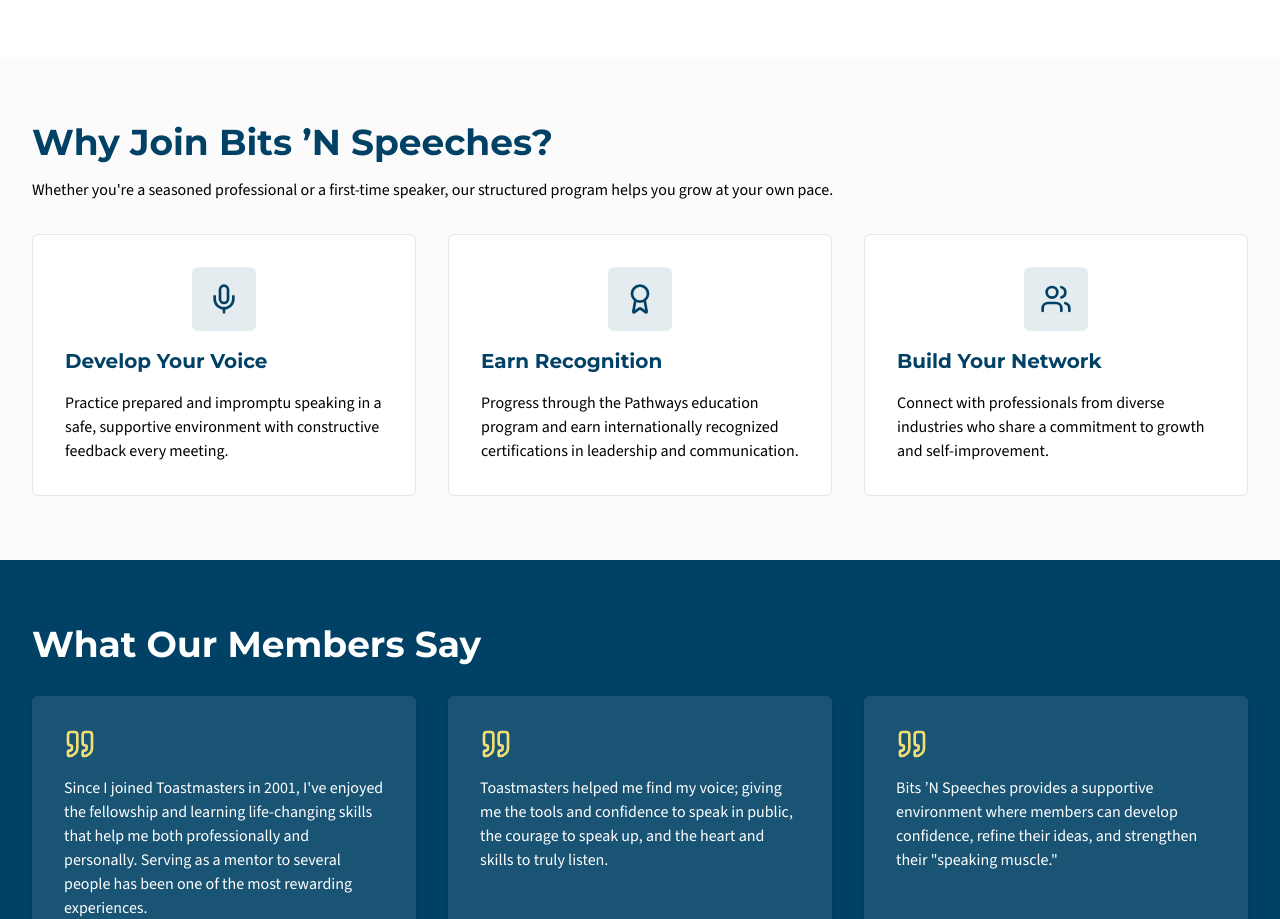
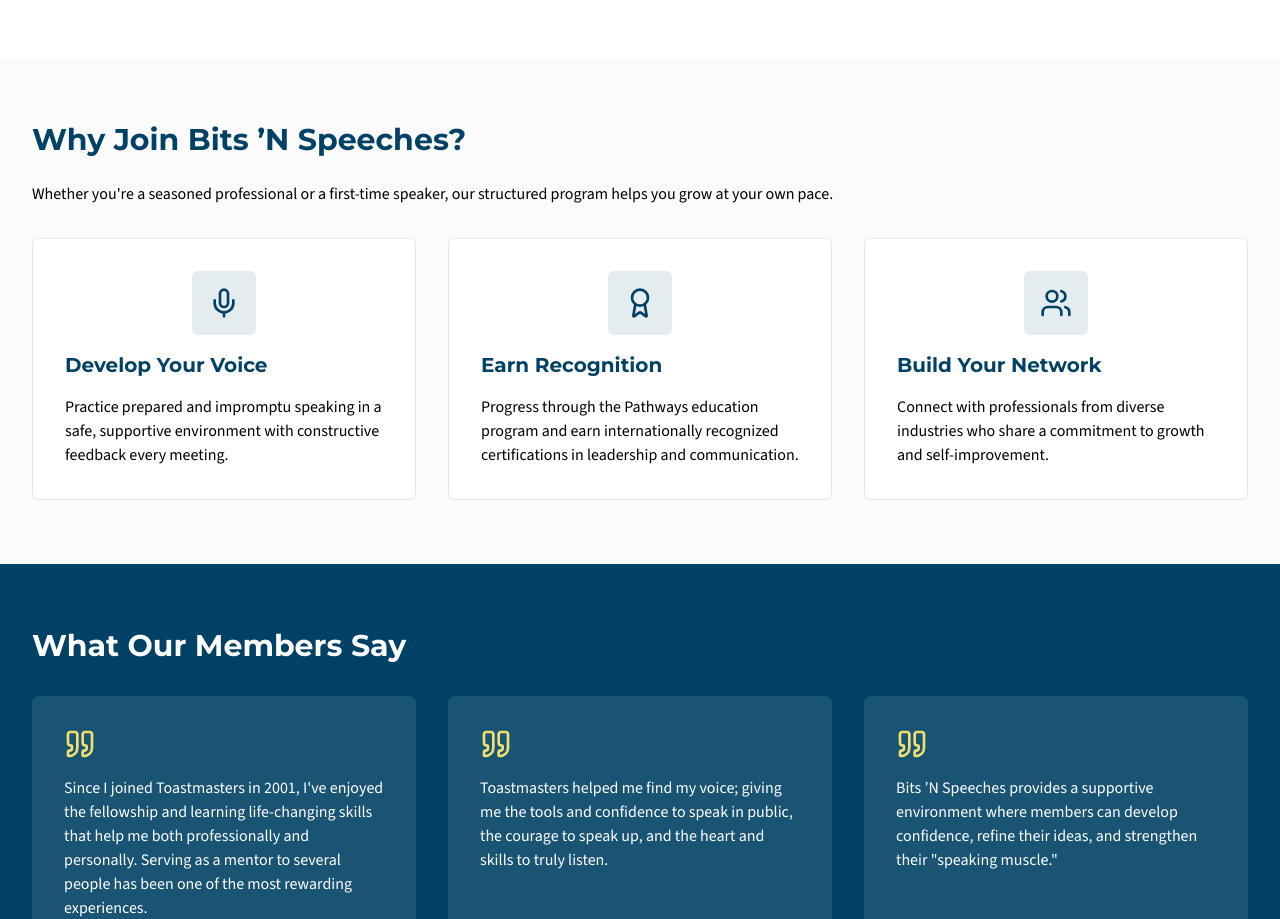
Before and after one commit to rainwithcode/bits-n-speeches, a Next.js app: page / in a window 1280 px wide. Shown: the part 840-1759 px from the top of the page. Built offline with nearby package versions, Linux system fonts and the light colour scheme; no server answers; the database is empty.

Commit message:
feat(shared-ui): section heading

```diff
--- a/src/app/(public)/(home)/components/Testimonials.tsx
+++ b/src/app/(public)/(home)/components/Testimonials.tsx
@@ -5,14 +5,15 @@
 import getInitials from "@/utils/get-initials";
 
 import { members } from "../../data/members";
+import SectionHeading from "../../shared/SectionHeading";
 
 export default function Testimonials() {
   return (
     <section className="bg-primary">
       <div className="max-w-7xl mx-auto px-4 md:px-6 lg:px-8 py-8 md:py-16">
-        <h2 className="font-heading font-bold text-primary-foreground text-xl md:text-4xl mb-4">
+        <SectionHeading variant="secondary">
           What Our Members Say
-        </h2>
+        </SectionHeading>
         <ul className="grid md:grid-cols-3 gap-4 md:gap-8 mt-8">
           {members.slice(0, 3).map((member) => {
             const initials = getInitials(member.name);
--- a/src/app/(public)/(home)/components/UpcomingMeetings.tsx
+++ b/src/app/(public)/(home)/components/UpcomingMeetings.tsx
@@ -11,6 +11,7 @@
 } from "@/lib/meetings";
 
 import IconText from "../../../../components/ui/IconText";
+import SectionHeading from "../../shared/SectionHeading";
 
 export default async function UpcomingMeetings() {
   const meetings = await getUpcomingMeetings();
@@ -27,9 +28,7 @@
   return (
     <section className="bg-muted/5">
       <div className="max-w-7xl mx-auto px-4 md:px-6 lg:px-8 py-8 md:py-16">
-        <h2 className="font-heading font-bold text-primary text-xl md:text-4xl mb-8">
-          Upcoming Meetings
-        </h2>
+        <SectionHeading variant="primary">Upcoming Meetings</SectionHeading>
         <div className="flex flex-col gap-4 md:gap-8 md:flex-row ">
           {nextMeeting && (
             <article className="bg-primary p-8 rounded-md" key={nextMeeting.id}>
--- a/src/app/(public)/(home)/components/WhyJoin.tsx
+++ b/src/app/(public)/(home)/components/WhyJoin.tsx
@@ -2,6 +2,7 @@
 
 import { siteConfig } from "@/data/site-config";
 
+import SectionHeading from "../../shared/SectionHeading";
 import { whyJoin } from "../data/why-join";
 
 const icons: Record<string, LucideIcon> = { Mic, Award, Users };
@@ -10,9 +11,9 @@
   return (
     <section className="bg-muted/5">
       <div className="max-w-7xl mx-auto px-4 md:px-6 lg:px-8 py-8 md:py-16">
-        <h2 className="font-heading font-bold text-primary text-xl md:text-4xl mb-4">
+        <SectionHeading variant="primary">
           Why Join {siteConfig.name}?
-        </h2>
+        </SectionHeading>
         <p>
           Whether you&apos;re a seasoned professional or a first-time speaker,
           our structured program helps you grow at your own pace.
--- a/src/app/(public)/about/components/Leadership.tsx
+++ b/src/app/(public)/about/components/Leadership.tsx
@@ -1,4 +1,5 @@
 import { memberWithRoles } from "../../data/members-with-roles";
+import SectionHeading from "../../shared/SectionHeading";
 
 import PersonCard from "./PersonCard";
 
@@ -7,9 +8,7 @@
   return (
     <section className="bg-white">
       <div className="max-w-7xl mx-auto px-4 md:px-6 lg:px-8 py-8 md:py-16">
-        <h2 className="mb-6 text-primary text-lg md:text-3xl font-heading font-bold">
-          Club Leadership
-        </h2>
+        <SectionHeading variant="primary">Club Leadership</SectionHeading>
         <ul className="flex flex-wrap justify-center gap-x-14 gap-y-10">
           {memberWithRoles.map((officer) => (
             <li key={officer.officerRole} className="">
--- a/src/app/(public)/about/components/MIlestones.tsx
+++ b/src/app/(public)/about/components/MIlestones.tsx
@@ -1,14 +1,13 @@
 import { siteConfig } from "@/data/site-config";
 
+import SectionHeading from "../../shared/SectionHeading";
 import { about } from "../data/about";
 
 export default function Milestones() {
   return (
     <section className="bg-white">
       <div className="max-w-7xl mx-auto px-4 md:px-6 lg:px-8 py-8 md:py-16">
-        <h2 className="mb-6 text-primary text-lg md:text-3xl font-heading font-bold">
-          Our Milestones
-        </h2>
+        <SectionHeading variant="primary">Our Milestones</SectionHeading>
         <p>
           Explore the key events that have shaped {siteConfig.name} into the
           thriving community it is today.
--- a/src/app/(public)/about/components/StoryAndMission.tsx
+++ b/src/app/(public)/about/components/StoryAndMission.tsx
@@ -1,3 +1,4 @@
+import SectionHeading from "../../shared/SectionHeading";
 import { about } from "../data/about";
 
 import CoreValues from "./CoreValues";
@@ -7,9 +8,7 @@
   return (
     <section className="bg-white">
       <div className="max-w-7xl mx-auto px-4 md:px-6 lg:px-8 py-8 md:py-16">
-        <h2 className="mb-6 text-primary text-lg md:text-3xl font-heading font-bold">
-          Our Story and Mission
-        </h2>
+        <SectionHeading variant="primary">Our Story and Mission</SectionHeading>
         <div className="grid grid-cols-1 md:grid-cols-2 gap-12 items-start">
           <div className="space-y-4">
             {about.story.map((paragraph, index) => {
--- /dev/null
+++ b/src/app/(public)/shared/SectionHeading.tsx
@@ -0,0 +1,19 @@
+import { ReactNode } from "react";
+
+type SectionHeadingProps = {
+  variant?: "primary" | "secondary";
+  children: ReactNode;
+};
+
+export default function SectionHeading({
+  variant = "primary",
+  children,
+}: SectionHeadingProps) {
+  return (
+    <h2
+      className={`mb-6 font-heading font-bold text-lg md:text-3xl ${variant === "primary" ? "text-primary" : "text-primary-foreground"}`}
+    >
+      {children}
+    </h2>
+  );
+}
```
